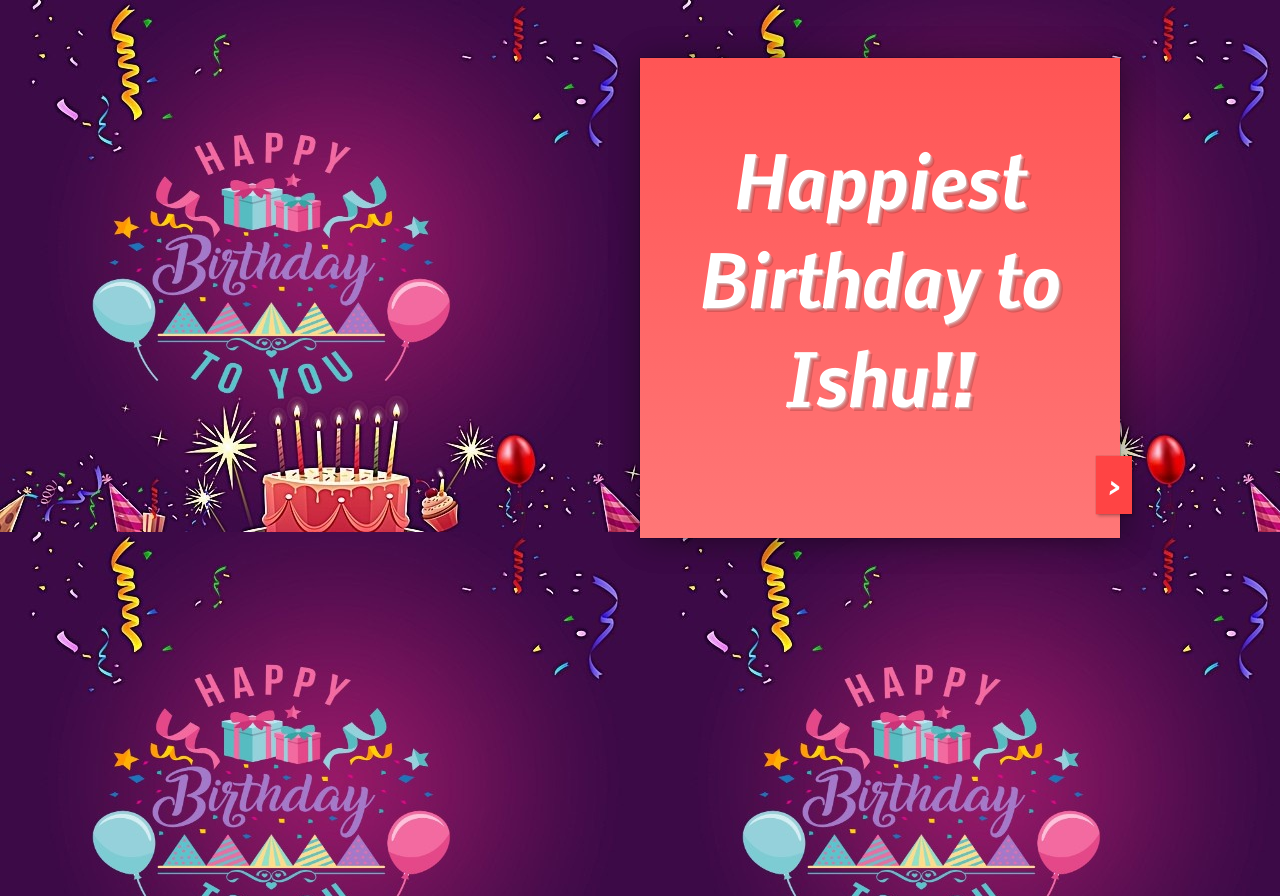
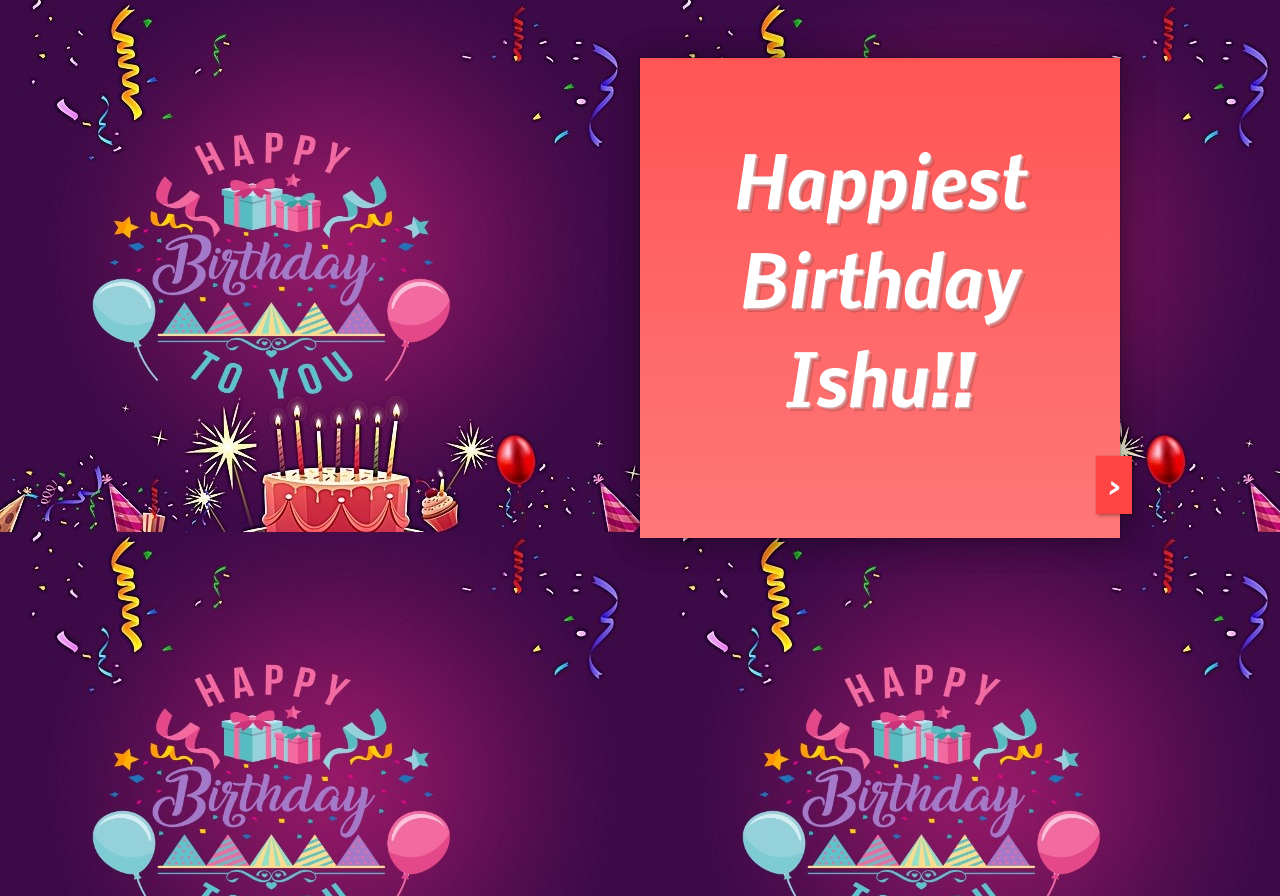
Before and after one commit to kaushalbansal06/birthday, a plain HTML site: page Birthday.html in a window 1280 px wide. Drawn offline with Linux system fonts and the light colour scheme.

Commit message:
Update Birthday.html

```diff
--- a/Birthday.html
+++ b/Birthday.html
@@ -205,7 +205,7 @@ footer {
     </div>
     <div id="card-front">
       <div class="wrap">
-        <h1>Happiest Birthday to Ishu!!</h1>
+        <h1>Happiest Birthday Ishu!!</h1>
       </div>
       <button id="open">&gt;</button>
       <button id="close">&lt;</button>
```
